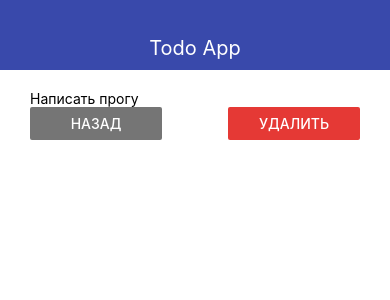
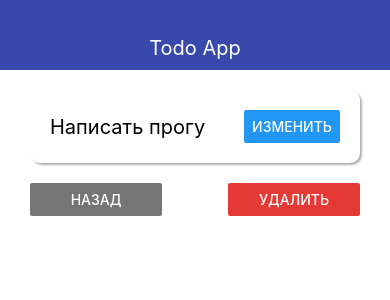
Before and after one commit to kohanvl/react-native-todo-app, a React Native app: screen / in a window 390 px wide. Shown: the top 300 px of the page. Built offline with nearby package versions, Linux system fonts and the light colour scheme.

Commit message:
feature: add AppCard

```diff
--- /dev/null
+++ b/src/components/AppCard/index.tsx
@@ -0,0 +1,7 @@
+import React, {FC} from 'react';
+import {View} from 'react-native';
+import {styles} from './styles';
+
+export const AppCard: FC = (props) => {
+  return <View style={styles.default}>{props.children}</View>;
+};
--- /dev/null
+++ b/src/components/AppCard/styles.ts
@@ -0,0 +1,18 @@
+import {StyleSheet} from 'react-native';
+
+export const styles = StyleSheet.create({
+  default: {
+    padding: 20,
+    marginBottom: 20,
+    flexDirection: 'row',
+    justifyContent: 'space-between',
+    alignItems: 'center',
+    shadowColor: '#000',
+    shadowRadius: 2,
+    shadowOpacity: 0.3,
+    shadowOffset: {width: 2, height: 2},
+    elevation: 8,
+    backgroundColor: '#fff',
+    borderRadius: 10,
+  },
+});
--- a/src/screens/TodoScreen/index.tsx
+++ b/src/screens/TodoScreen/index.tsx
@@ -1,5 +1,6 @@
 import React, {FC} from 'react';
 import {Button, Text, View} from 'react-native';
+import {AppCard} from '../../components/AppCard';
 import {THEME} from '../../theme';
 import {TodoScreenProps} from './interfaces';
 import {styles} from './styles';
@@ -7,7 +8,10 @@ import {styles} from './styles';
 export const TodoScreen: FC<TodoScreenProps> = ({onGoBack, todo}) => {
   return (
     <View>
-      <Text>{todo.title}</Text>
+      <AppCard>
+        <Text style={styles.title}>{todo.title}</Text>
+        <Button title="Изменить" onPress={onGoBack} />
+      </AppCard>
       <View style={styles.buttons}>
         <View style={styles.button}>
           <Button title="Назад" onPress={onGoBack} color={THEME.GREY_COLOR} />
--- a/src/screens/TodoScreen/styles.ts
+++ b/src/screens/TodoScreen/styles.ts
@@ -8,4 +8,7 @@ export const styles = StyleSheet.create({
   button: {
     width: '40%',
   },
+  title: {
+    fontSize: 20,
+  },
 });
```
Also changed, not shown: src/components/AppCard/constants.ts (added), src/components/AppCard/interfaces.ts (added).
